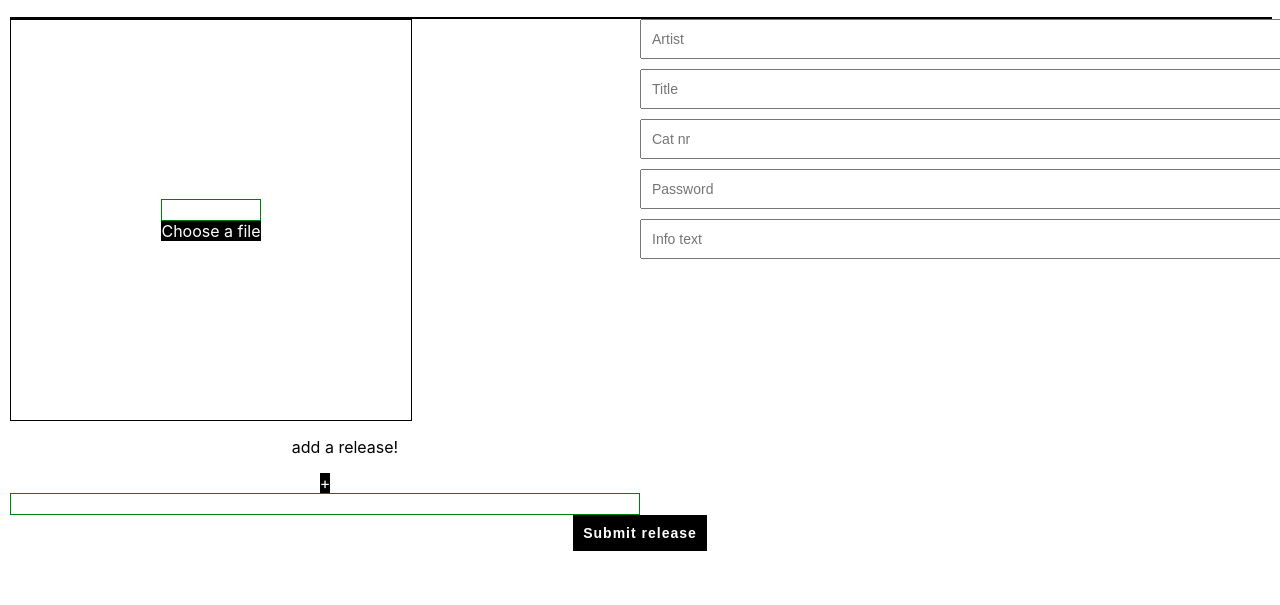
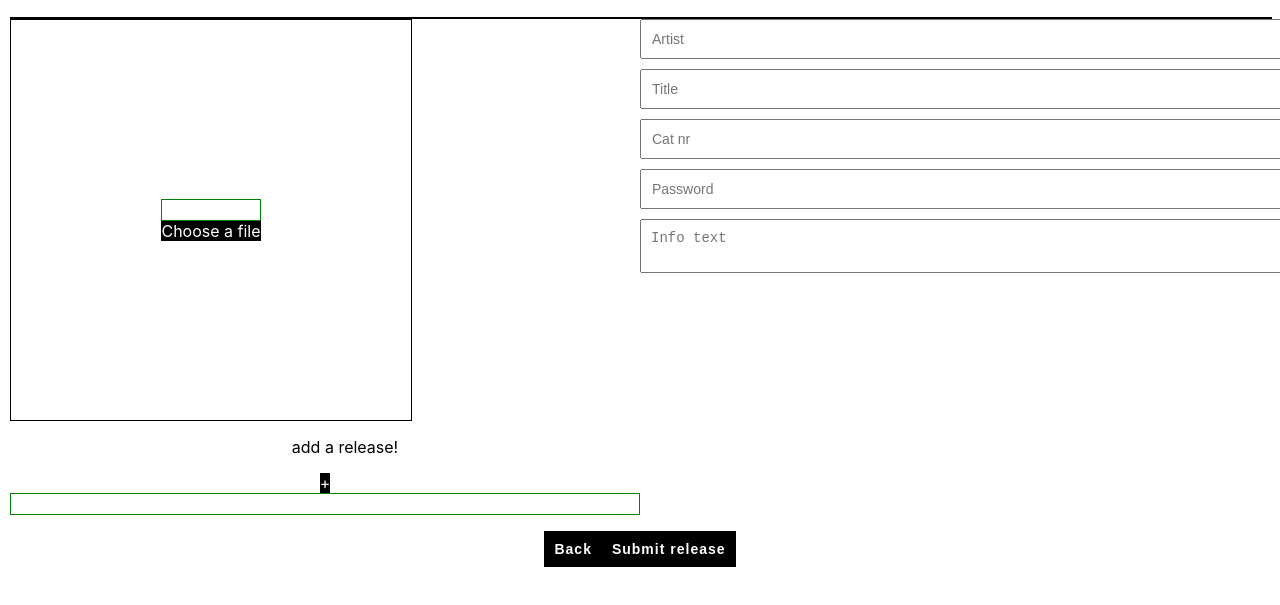
Before and after one commit to patrik909/promomoria, a React app in the folder promo/: page /AddRelease in a window 1280 px wide. Shown: the part 75-680 px from the top of the page. Built offline with nearby package versions, Linux system fonts and the light colour scheme.

Commit message:
minor changes on add release is made

```diff
--- a/promo/src/App.css
+++ b/promo/src/App.css
@@ -1,4 +1,5 @@
 /* Temporary CSS */
+
 .Login,
 .Register,
 .Release,
@@ -13,10 +14,16 @@
 .Register input,
 .AddRelease input,
 .Release input,
-button{
+button,
+textarea{
     font-size: 14px;
     padding: 10px;
     margin-bottom: 10px;
+}
+
+textarea {
+    resize: none;
+    width: 100%;
 }
 
 button {
--- a/promo/src/Components/AddReleaseArtwork.js
+++ b/promo/src/Components/AddReleaseArtwork.js
@@ -44,6 +44,7 @@ class AddReleaseArtwork extends Component {
     }
 
     render() {
+
         return (
             <div className="ArtworkUploader">
                 {this.state.imageUrl ? (
--- a/promo/src/Components/AddReleaseInfo.js
+++ b/promo/src/Components/AddReleaseInfo.js
@@ -23,10 +23,15 @@ class AddReleaseInfo extends Component {
                     placeholder={'Password'}
                     onChange={this.props.handlePassword}
                 />
-                <Inputfield
+                <textarea
+                    placeholder="Info text"
+                    onChange={this.props.handleInfoText}
+                    onKeyDown={this.props.handleInfoText}
+                ></textarea>
+                {/* <Inputfield
                     placeholder={'Info text'}
                     onChange={this.props.handleInfoText}
-                />
+                /> */}
             </div>
         );
     }
--- a/promo/src/Components/ReleasesFeed.js
+++ b/promo/src/Components/ReleasesFeed.js
@@ -1,7 +1,6 @@
 import React, { Component } from 'react';
 import axios from 'axios';
-import Button from './Parts/Button.js';
-import { BrowserRouter as Router, Route, Link } from 'react-router-dom';
+import { BrowserRouter as Router, Link } from 'react-router-dom';
 
 class Feed extends Component {
 
--- a/promo/src/Pages/AddRelease.js
+++ b/promo/src/Pages/AddRelease.js
@@ -18,7 +18,8 @@ class AddRelease extends Component {
         releaseInfoText: '',
         releaseArtwork: '',
         releaseTracks: [],
-        redirect: false
+        redirect: false,
+        cancelUpload: false
     }
 
     componentDidMount() {
@@ -70,7 +71,7 @@ class AddRelease extends Component {
     }
 
     handleInfoTextInput = event => {
-        this.setState({ releaseInfoText: event.target.value });
+        this.setState({ releaseInfoText: event.target.value});
     }
 
     handleArtworkName = artworkName => {
@@ -79,6 +80,11 @@ class AddRelease extends Component {
 
     handleTrackNames = trackNames => {
         this.setState({releaseTracks: trackNames})
+    }
+
+    back = () => {
+        this.setState({ redirect: true })
+        // Remove files too.
     }
 
     render() {
@@ -104,6 +110,11 @@ class AddRelease extends Component {
                                 handleInfoText={this.handleInfoTextInput}
                             />
                         </div>
+                       <p> {this.state.releaseInfoText} </p>
+                       <Button
+                            innerText={'Back'}
+                            onClick={this.back}
+                        />
                         <Button
                             innerText={'Submit release'}
                             onClick={this.addRelease}
--- a/promo/src/Pages/Feedback.js
+++ b/promo/src/Pages/Feedback.js
@@ -2,8 +2,6 @@ import React, { Component } from 'react';
 import Header from '../Components/Header.js';
 import axios from 'axios';
 import { BrowserRouter as Router, Link } from "react-router-dom";
-// import InputField from '../Components/Parts/Inputfield.js';
-// import Button from '../Components/Parts/Button.js';
 
 class Feedback extends Component {
 
```
